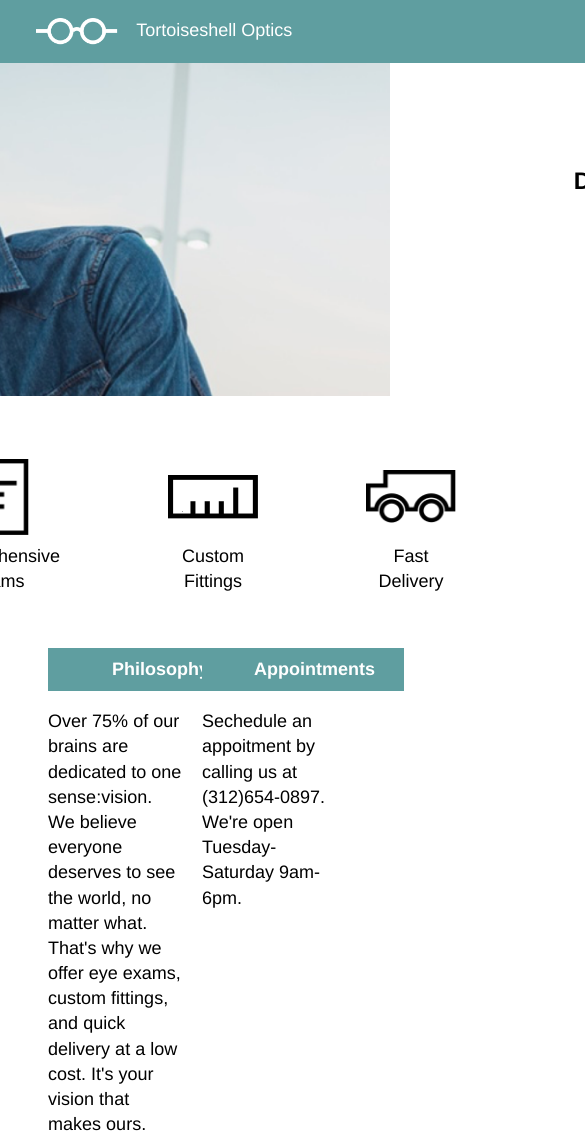
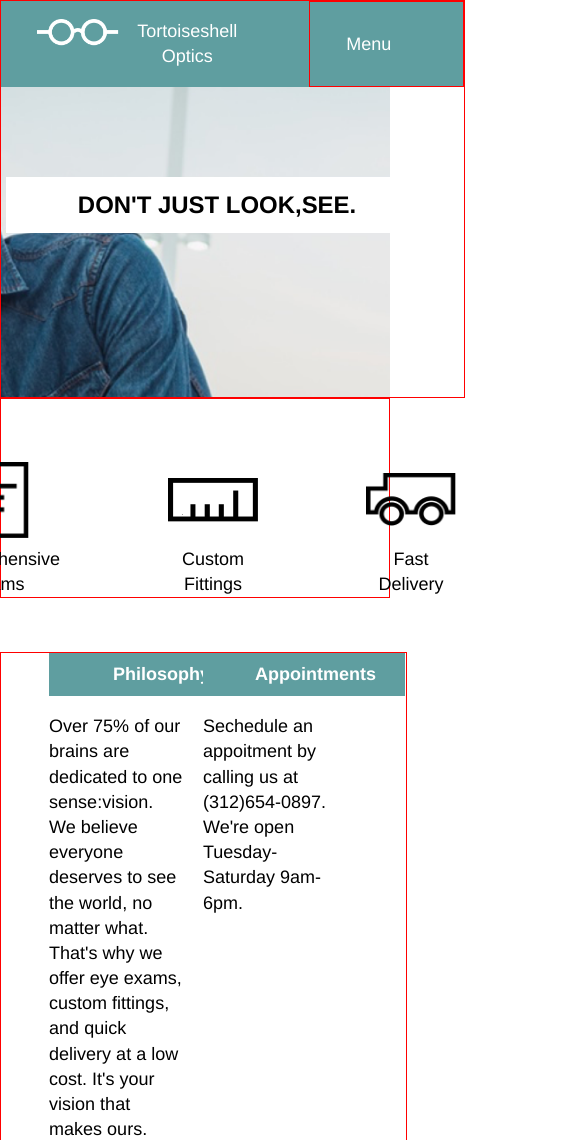
Before and after one commit to innaleikina/optics2, a plain HTML site: page index.html in a window 390 px wide. Shown: the top 1140 px of the page, 585 px wide, since content can reach past the window. Drawn offline with Linux system fonts and the light colour scheme.

Commit message:
resizing issues

```diff
--- a/index.html
+++ b/index.html
@@ -26,10 +26,14 @@
                     <li> Contact </li>
                   </div>
                 </ul>
+
+                <ul class="mobile-nav container">
+                  <li> Menu </li>
+                </ul>
              </nav>
 
           <div class="header2">
-           <span class="see"> DON'T JUST LOOK,SEE. </span>
+            <span class="see"> DON'T JUST LOOK,SEE. </span>
         </div>
 
         </div>
@@ -85,12 +89,14 @@
     </div>
 
     <footer>
-      <div class="footer">
+      <div class="container">
+       <div class="footer">
 
         <div class="footerimg">
           <img src="./resources/images/logo-black.png"/>
         </div>
         <span> Copyright Tortoiseshell Optics </span>
 
+       </div>
       </div>
     </footer>
--- a/resources/css/style.css
+++ b/resources/css/style.css
@@ -14,6 +14,7 @@ body  {
 .container{
   max-width: 960px;
   margin: 0 auto;
+  /*border:1px red solid;*/
 }
 
 .header {
@@ -25,7 +26,7 @@ body  {
 }
 
  .navigation{
- width: 960px;
+ max-width: 960px;
  /*border:1px red solid;*/
  height:30rem;
 }
@@ -48,7 +49,7 @@ align-items: center;
 
 ul {
 padding: 1rem 2rem;
-width:960px;
+max-width:960px;
 justify-content: space-between;
 align-items: center;
 }
@@ -63,6 +64,10 @@ ul .logos {
   display:flex;
   width:auto;
 }
+
+.mobile-nav {
+  display:none;
+  }
 
 #logo {
   height: 1.5rem;
@@ -87,8 +92,9 @@ ul .logos {
 
   }
 
-  .header2,.see {
+  .header2,.see{
     justify-content: flex-end;
+
 }
 
 .header2 {
@@ -186,7 +192,7 @@ max-width: 35%;
 footer {
   background-color: azure;
   display: flex;
-/*  border:1px red solid;*/
+  /*border:1px red solid;*/
 }
 
 .footerimg img{
@@ -195,26 +201,38 @@ footer {
   padding-right: 1rem;
 }
 
-.footer {
-/*  border:1px red solid;*/
+ .footer {
+  /*border:1px red solid;*/
   flex-direction: row;
   display: flex;
   margin:4rem;
-}
+  }
+
+  footer .container{
+    width: 960px;
+  }
+
+
+
 
 
 @media only screen and (max-width:1024px){
+
   .container{
     max-width:1024px;
+    border:1px red solid;
   }
 
   nav {
     margin:0 auto;
-    width:1024px;
-  }
+    width:auto;
+    }
+
+
 
   .navigation{
     height:22rem;
+
   }
 
   .see {
@@ -222,5 +240,26 @@ footer {
     margin-top: 5rem;
     padding:0.75rem 4rem;
     margin-right: 2rem;
+    width:auto;
   }
+
+  footer{
+    max-width:1024px;
+  }
+
 }
+
+@media only screen and (max-width:470px){
+  body{
+    max-width:470px;
+  }
+
+.buttons {
+  display:none;
+  }
+
+  .mobile-nav {
+    display:flex;
+    justify-content: center;
+    }
+  }
```
